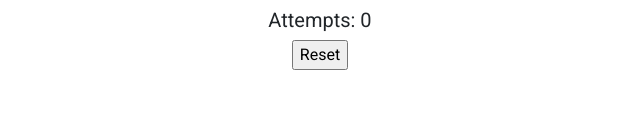
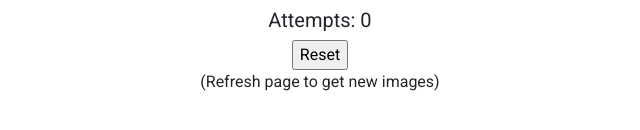
Before and after one commit to JasonEst-11/CatsInBoxes, a Vue app: page / in a window 1280 px wide. Shown: the part 566-696 px from the top of the page, without its empty margins (320-960 px from the left). Built offline with nearby package versions, Linux system fonts and the light colour scheme; the HTML template or start-up script is replaced by a standard one.

Commit message:
small comment

```diff
--- a/src/App.vue
+++ b/src/App.vue
@@ -31,6 +31,9 @@
       <div>
         <input type="button" value="Reset" @click="shuffle" />
       </div>
+    </div>
+    <div class="text-center">
+      (Refresh page to get new images)
     </div>
   </div>
 </template>
```
